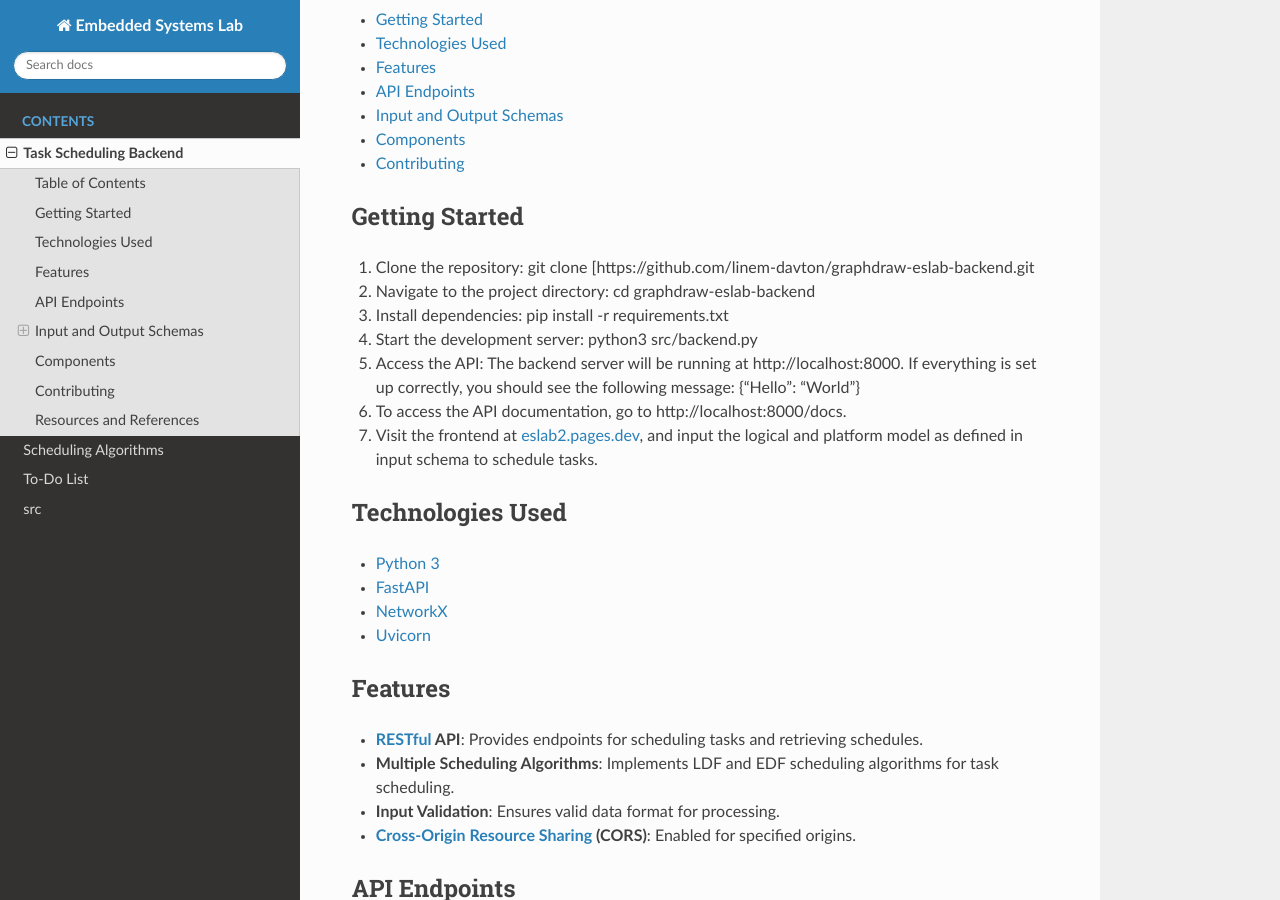
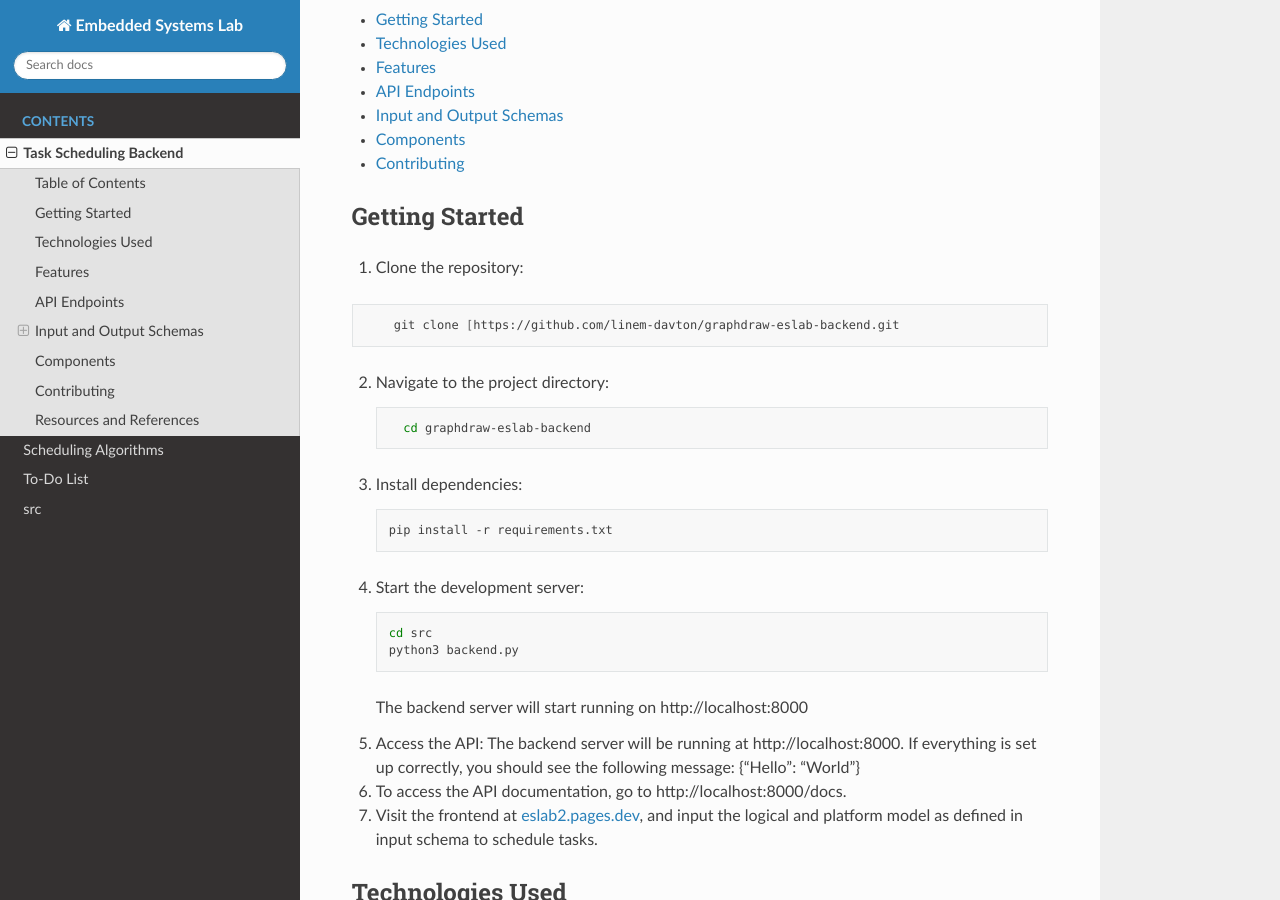
Before and after one commit to umerrauf6/A-Scheduling-Algorithms-Simulator, a Sphinx documentation site: the page built from docs/source/README.md, in a window 1280 px wide and 900 px high, scrolled down 328 px. Built offline with Sphinx 7.4.7 and the Read the Docs theme 2.0.0, drawn with Linux system fonts in a browser that asks for light colours; pages that are not in the unit, such as notebooks, are missing from menus; some of the changed text lies outside the part shown.

Commit message:
docs and schemas

````diff
--- a/docs/source/README.md
+++ b/docs/source/README.md
@@ -15,16 +15,26 @@ This repository contains the backend server for the Task Scheduling front-end. T
 ## Getting Started
 
 1. Clone the repository:
+``` BASH
     git clone [https://github.com/linem-davton/graphdraw-eslab-backend.git
+```
 
 2. Navigate to the project directory:
-    cd graphdraw-eslab-backend
+    ``` BASH
+      cd graphdraw-eslab-backend
+    ```
 
 3. Install dependencies:
+    ``` BASH
     pip install -r requirements.txt
+    ```
 
 4. Start the development server:
-   python3 src/backend.py
+    ``` BASH
+    cd src
+    python3 backend.py
+    ```
+   The backend server will start running on http://localhost:8000
 
 5. Access the API:
    The backend server will be running at http://localhost:8000.
@@ -90,7 +103,12 @@ This JSON Schema defines the structure for the input JSON model used by the sche
                 "type": "integer"
               }
             },
-            "required": ["id", "wcet", "mcet", "deadline"]
+            "required": [
+              "id",
+              "wcet",
+              "mcet",
+              "deadline"
+            ]
           }
         },
         "messages": {
@@ -114,11 +141,20 @@ This JSON Schema defines the structure for the input JSON model used by the sche
                 "type": "integer"
               }
             },
-            "required": ["id", "sender", "receiver", "size", "timetriggered"]
+            "required": [
+              "id",
+              "sender",
+              "receiver",
+              "size",
+              "timetriggered"
+            ]
           }
         }
       },
-      "required": ["jobs", "messages"]
+      "required": [
+        "jobs",
+        "messages"
+      ]
     },
     "platform": {
       "type": "object",
@@ -165,13 +218,25 @@ This JSON Schema defines the structure for the input JSON model used by the sche
             "type": "string"
           }
         },
-        "required": ["id", "start_node", "end_node", "link_delay", "bandwidth", "type"]
+        "required": [
+          "id",
+          "start_node",
+          "end_node",
+          "link_delay",
+          "bandwidth",
+          "type"
+        ]
       }
     }
   },
-  "required": ["application", "platform", "links"]
+  "required": [
+    "application",
+    "platform",
+    "links"
+  ]
 }
 ```
+
 This schema defines the structure for the application and platform objects required by the scheduling algorithms. It ensures that:
 
 - Jobs: Each job has an id, wcet (worst case execution time), mcet (mean case execution time), and deadline (all integers).
@@ -209,13 +280,22 @@ This JSON Schema defines the structure for the output schedule generated by the
             "type": "integer"
           }
         },
-        "required": ["job_id", "node_id", "start_time", "end_time", "deadline"]
+        "required": [
+          "job_id",
+          "node_id",
+          "start_time",
+          "end_time",
+          "deadline"
+        ]
       }
     }
   },
-  "required": ["schedule"]
+  "required": [
+    "schedule"
+  ]
 }
 ```
+
 This schema defines the structure for the schedule object produced by the scheduling algorithms. It ensures that each scheduled item has:
 
 - job_id: The identifier of the job, which can be a string or integer.
````
Also changed, not shown: other parts of docs/source/README.md (+47 -12 lines), README.md (+12 -2 lines), 3 other files.
